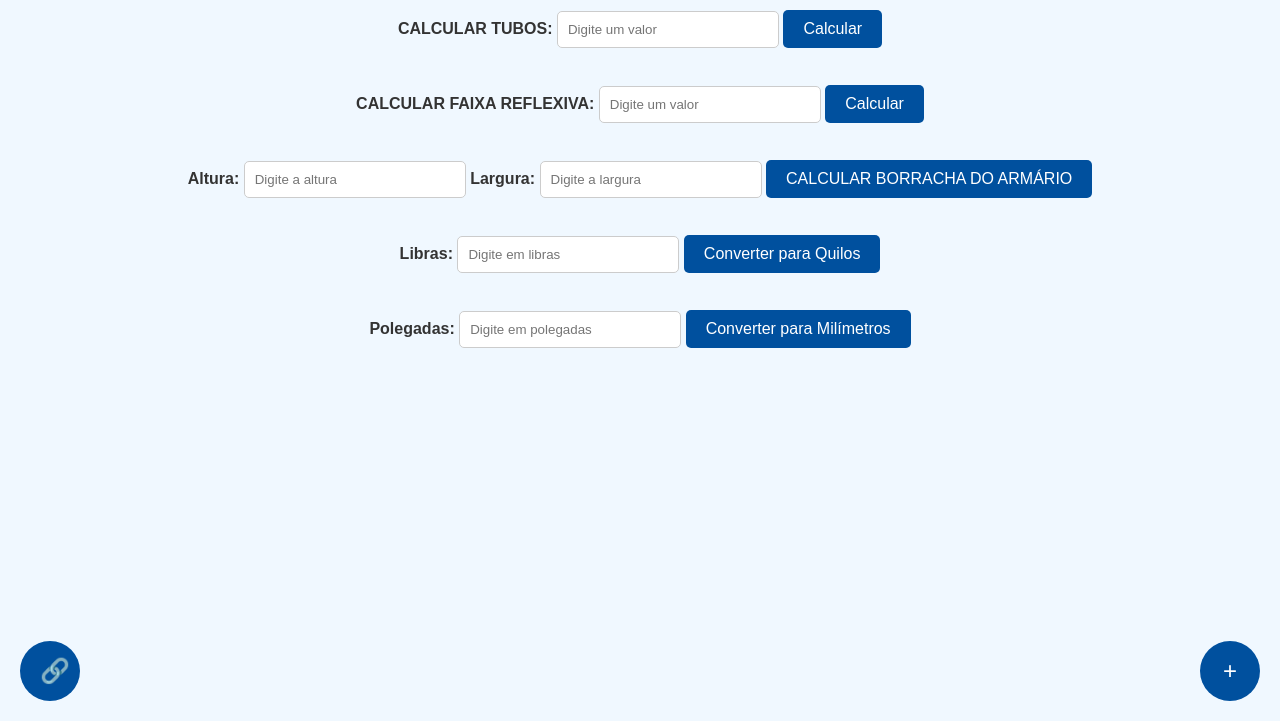
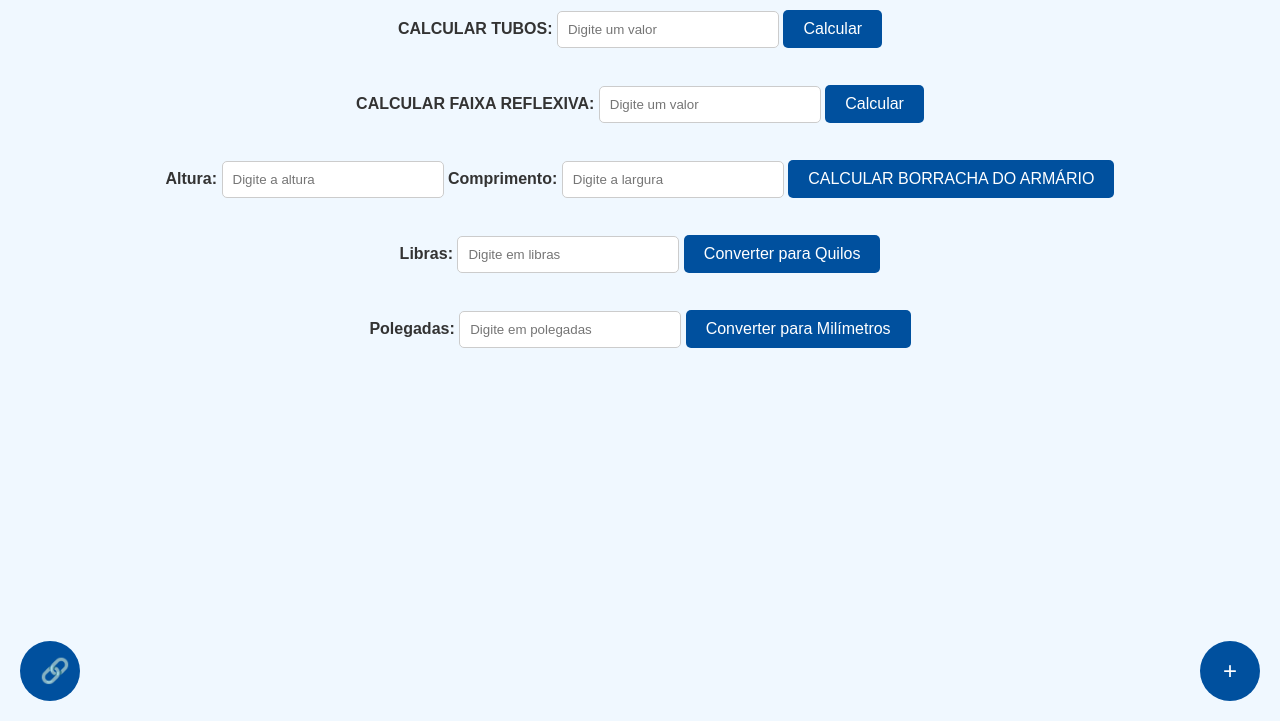
Before and after one commit to ELIEDSON-GUSTAVO/calculadora, a plain HTML site: page index.html in a window 1280 px wide. Shown: the part 79-800 px from the top of the page. Drawn offline with Linux system fonts and the light colour scheme.

Commit message:
Update index.html

```diff
--- a/index.html
+++ b/index.html
@@ -272,7 +272,7 @@
     <div>
         <label for="altura">Altura:</label>
         <input type="number" id="altura" placeholder="Digite a altura">
-        <label for="largura">Largura:</label>
+        <label for="largura">Comprimento:</label>
         <input type="number" id="largura" placeholder="Digite a largura">
         <button onclick="calcularPerimetro()">CALCULAR BORRACHA DO ARMÁRIO</button>
         <p class="resultado" id="resultadoPerimetro"></p>
```
